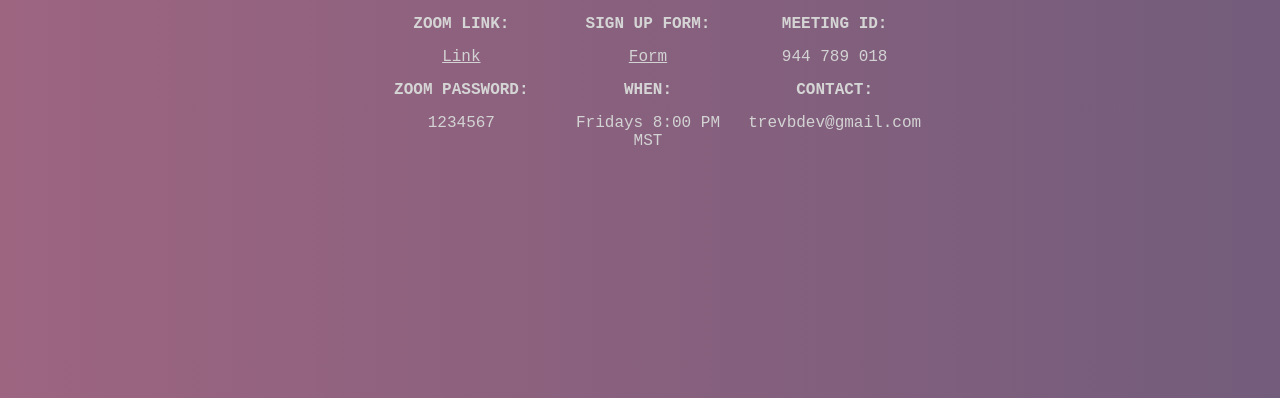
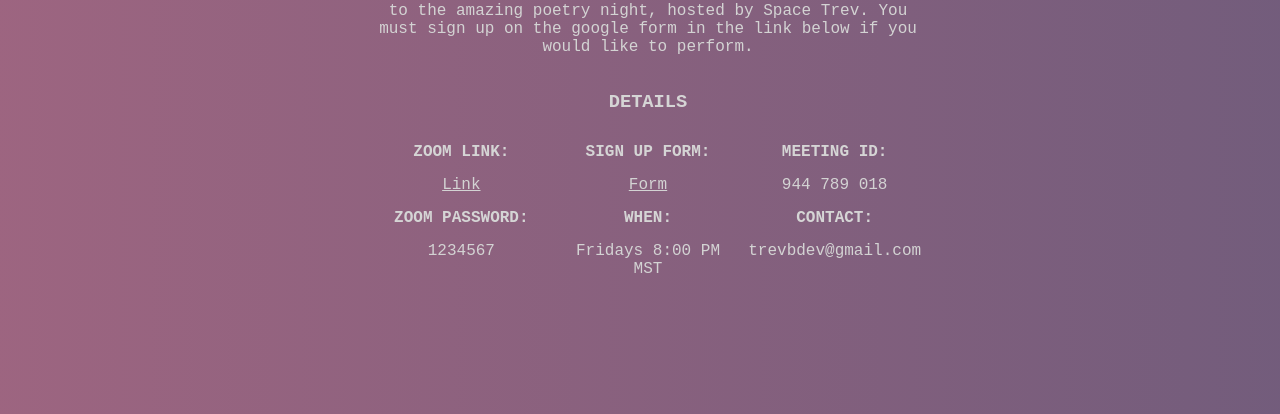
Before and after one commit to SpaceTrev/poetry-open-mic, a plain HTML site: page index.html in a window 1280 px wide. Shown: the part 402-816 px from the top of the page. Drawn offline with Linux system fonts and the light colour scheme.

Commit message:
fixed height of page

```diff
--- a/styles.css
+++ b/styles.css
@@ -5,8 +5,8 @@ body.body {
   flex-direction: column;
   justify-content: center;
   align-items: center;
-  width: 100%;
-  height: 100%;
+  min-width: 100vw;
+  min-height: 100vh;
   color: #d3d3d3;
   font-family: Courier New;
   background: #355c7d; /* fallback for old browsers */
```
